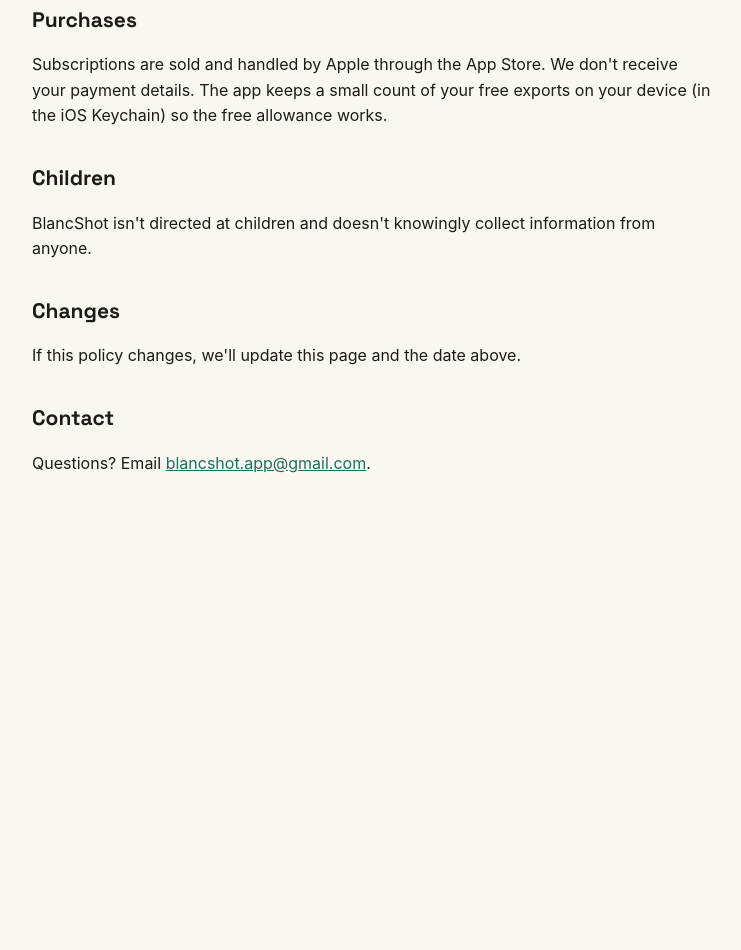
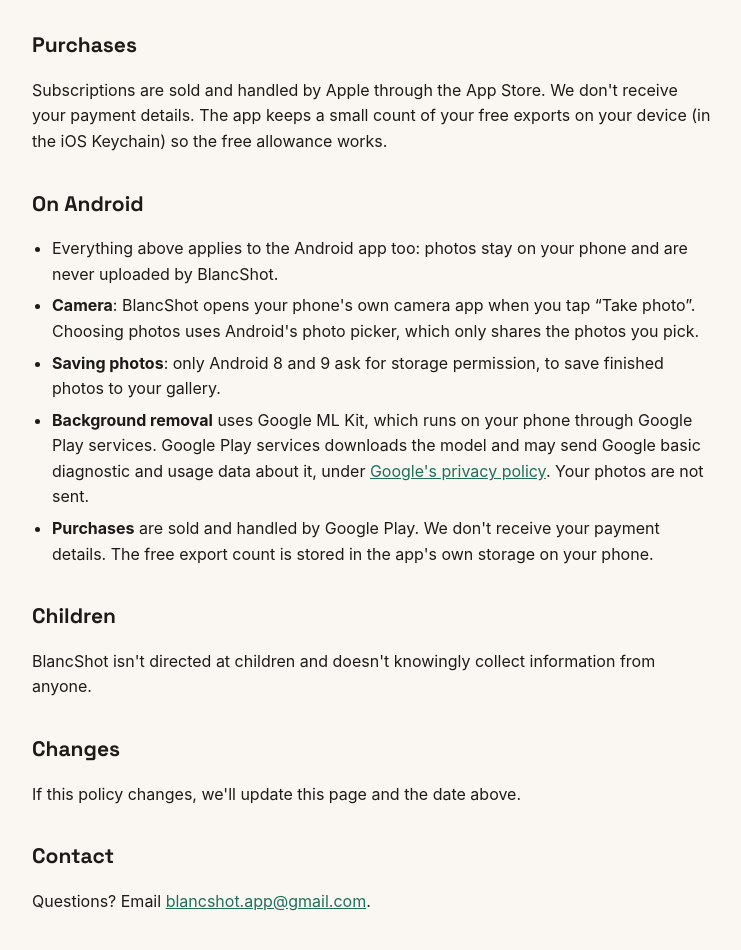
Before and after one commit to yunyilmaz/blancshot-site, a plain HTML site: page privacy.html in a window 1280 px wide. Shown: the part 932-1882 px from the top of the page, without its empty margins (268-1009 px from the left). Before the commit the page ends 1488 px from the top, so only its background shows below. Drawn offline with Linux system fonts and the light colour scheme.

Commit message:
Privacy policy: add the Android app (camera, photo picker, ML Kit, Google Play billing)

```diff
--- a/privacy.html
+++ b/privacy.html
@@ -20,10 +20,10 @@ a{color:var(--accent)}ul{padding-left:20px}li{margin:6px 0}small{color:var(--mut
 <body>
 <main>
 <h1>Privacy Policy</h1>
-<p class="lead">BlancShot · Last updated 21 November 2026</p>
+<p class="lead">BlancShot · Last updated 24 November 2026</p>
 
 <div class="card">
-<strong>The short version:</strong> your photos stay on your iPhone. BlancShot has no account, no servers that receive your photos, and no analytics or tracking.
+<strong>The short version:</strong> your photos stay on your phone. BlancShot (for iPhone, iPad and Android) has no account, no servers that receive your photos, and no analytics or tracking.
 </div>
 
 <h2>Your photos</h2>
@@ -50,6 +50,15 @@ a{color:var(--accent)}ul{padding-left:20px}li{margin:6px 0}small{color:var(--mut
 <h2>Purchases</h2>
 <p>Subscriptions are sold and handled by Apple through the App Store. We don't receive your payment details. The app keeps a small count of your free exports on your device (in the iOS Keychain) so the free allowance works.</p>
 
+<h2>On Android</h2>
+<ul>
+<li>Everything above applies to the Android app too: photos stay on your phone and are never uploaded by BlancShot.</li>
+<li><strong>Camera</strong>: BlancShot opens your phone's own camera app when you tap “Take photo”. Choosing photos uses Android's photo picker, which only shares the photos you pick.</li>
+<li><strong>Saving photos</strong>: only Android 8 and 9 ask for storage permission, to save finished photos to your gallery.</li>
+<li><strong>Background removal</strong> uses Google ML Kit, which runs on your phone through Google Play services. Google Play services downloads the model and may send Google basic diagnostic and usage data about it, under <a href="https://policies.google.com/privacy">Google's privacy policy</a>. Your photos are not sent.</li>
+<li><strong>Purchases</strong> are sold and handled by Google Play. We don't receive your payment details. The free export count is stored in the app's own storage on your phone.</li>
+</ul>
+
 <h2>Children</h2>
 <p>BlancShot isn't directed at children and doesn't knowingly collect information from anyone.</p>
 
```
